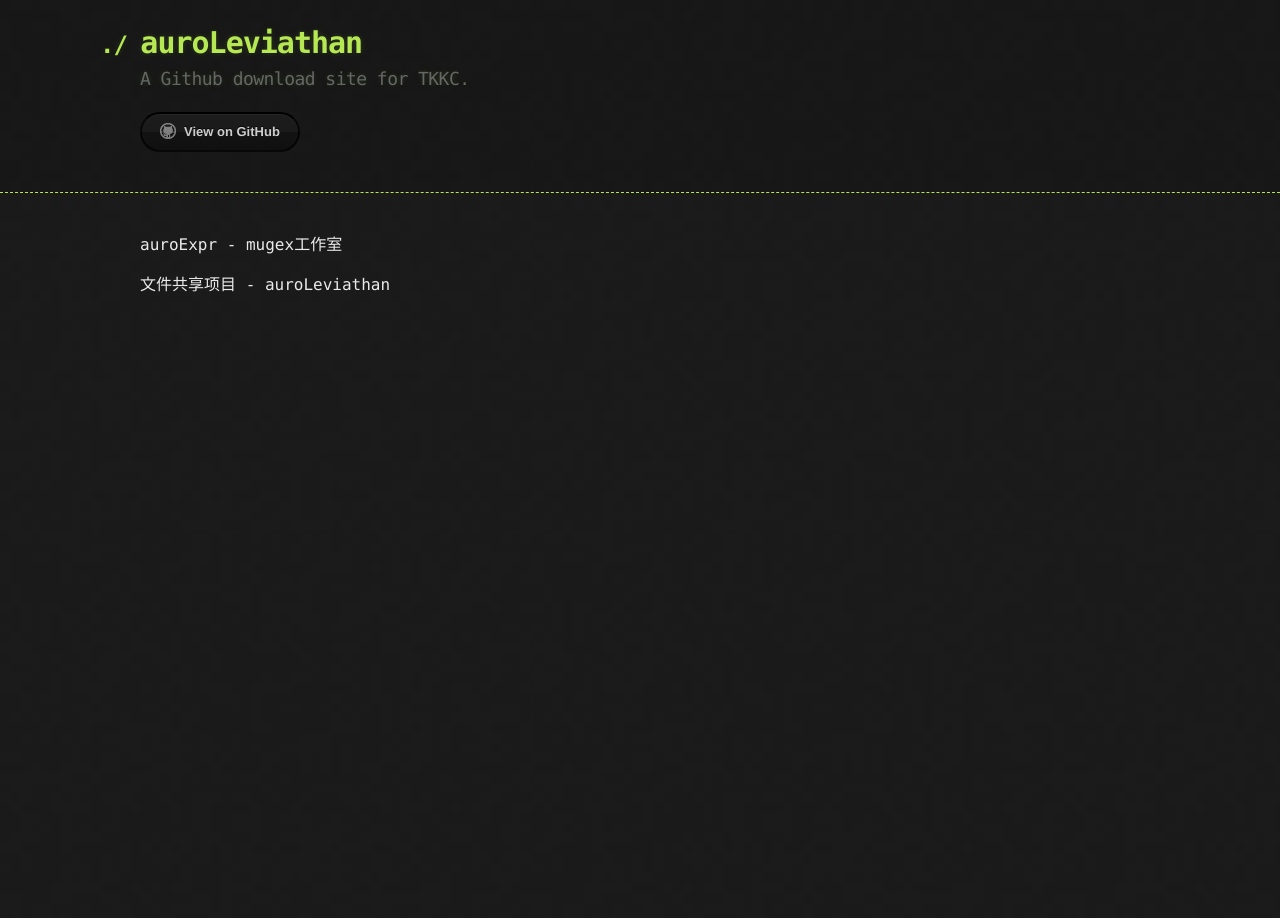
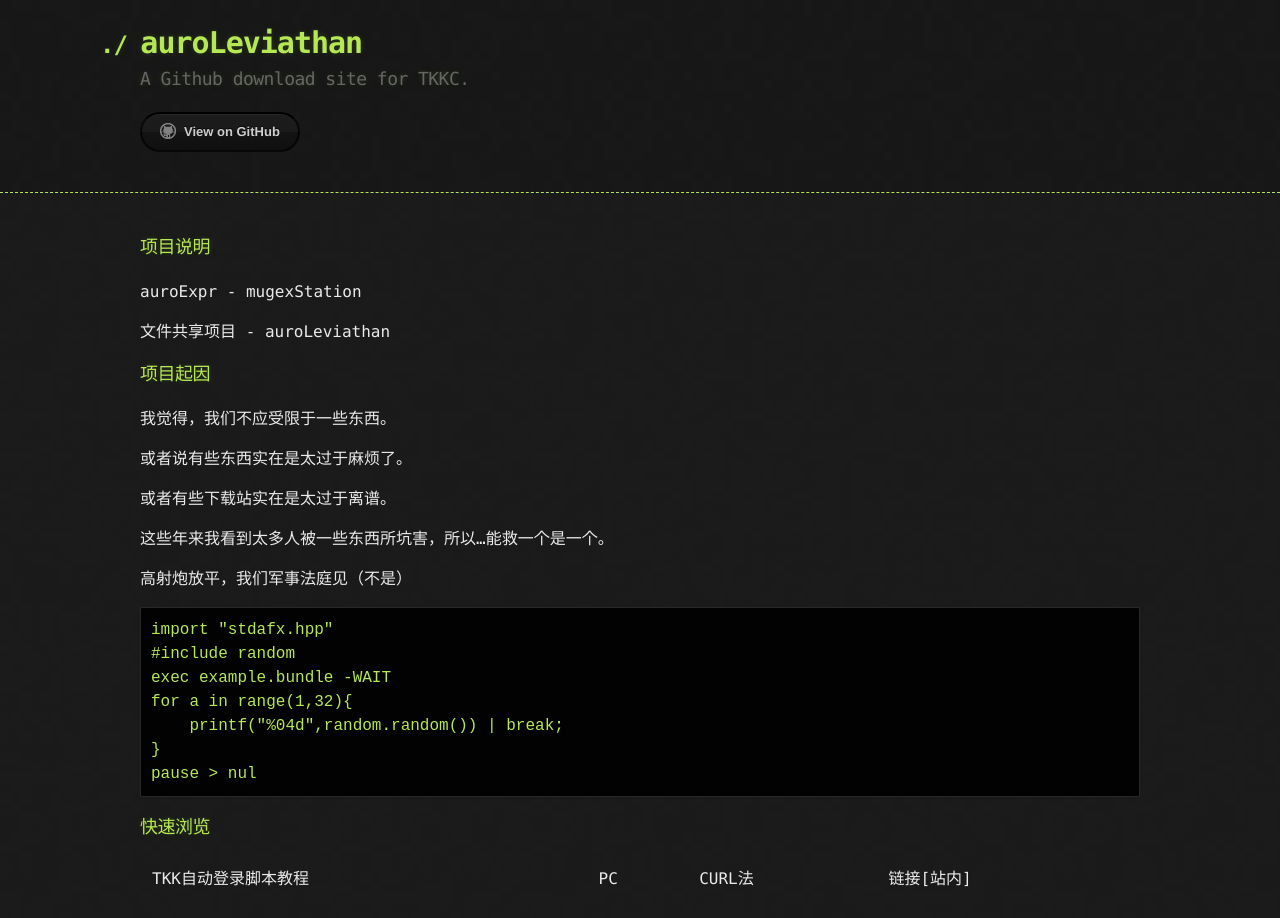
Before and after one commit to THSLP13/leviathan_toolsite, a Jekyll site: the page built from index.md, in a window 1280 px wide. Built offline with Jekyll 4.4.1, drawn with Linux system fonts in a browser that asks for light colours; our own code applies the rules of GitHub Pages for plain Markdown files.

Commit message:
Add files via upload

````diff
--- a/index.md
+++ b/index.md
@@ -1,3 +1,33 @@
-auroExpr - mugex工作室
+### 项目说明
+
+auroExpr - mugexStation
 
 文件共享项目 - auroLeviathan
+
+### 项目起因
+
+我觉得，我们不应受限于一些东西。
+
+或者说有些东西实在是太过于麻烦了。
+
+或者有些下载站实在是太过于离谱。
+
+这些年来我看到太多人被一些东西所坑害，所以...能救一个是一个。
+
+高射炮放平，我们军事法庭见（不是）
+
+```Cjaphobat
+import "stdafx.hpp"
+#include random
+exec example.bundle -WAIT
+for a in range(1,32){
+    printf("%04d",random.random()) | break;
+}
+pause > nul
+```
+
+
+
+### 快速浏览
+
+TKK自动登录脚本教程 | PC | CURL法 | 链接[站内]
````
Also changed, not shown: Guide/AutoTKKC_CamNetworkLog/01.md (added).
